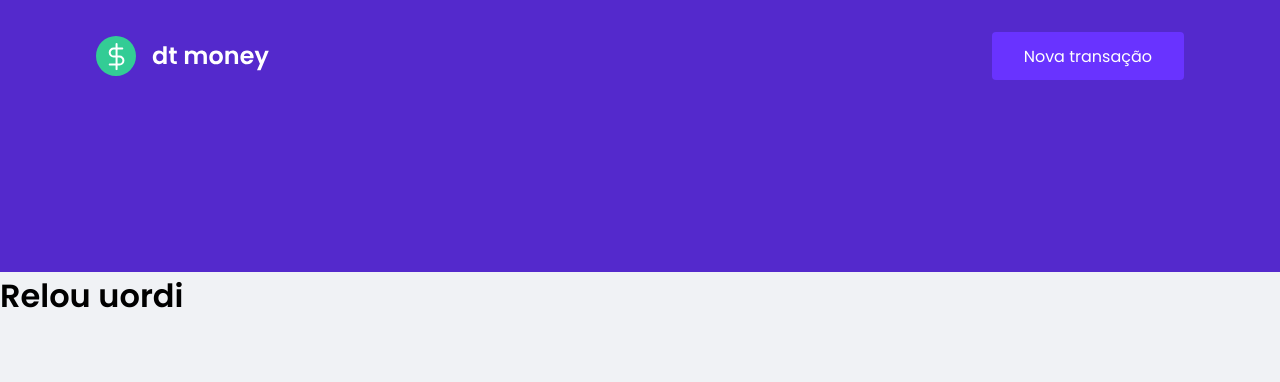
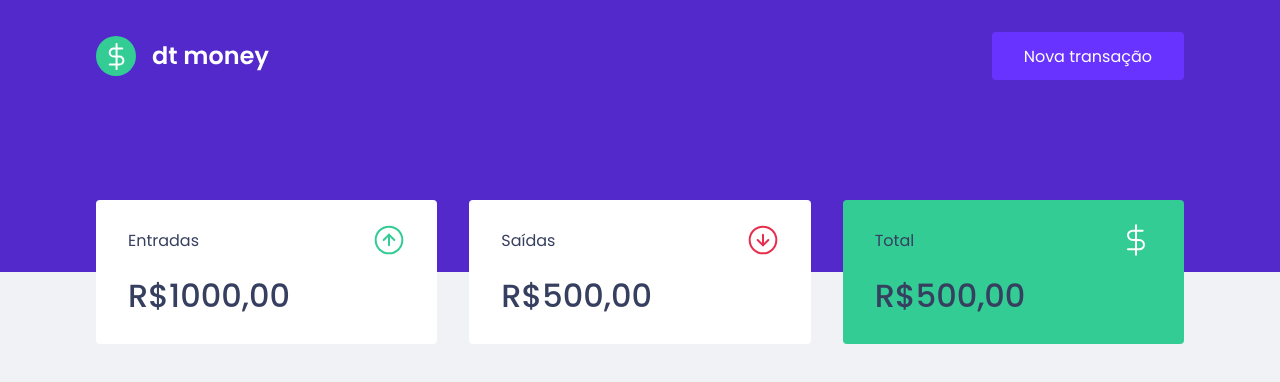
Before and after one commit to patrickmaciel/reactjs-estudo-comentado, a React (Create React App) app: page / in a window 1280 px wide. Shown: the top 382 px of the page. Built offline with nearby package versions, Linux system fonts and the light colour scheme.

Commit message:
styling summary

```diff
--- a/public/index.html
+++ b/public/index.html
@@ -11,7 +11,7 @@
     <title>dtmoney</title>
 
     <!-- import do html -->
-    <link href="https://fonts.googleapis.com/css2?family=Poppins:wght@400;600&display=swap" rel="stylesheet">
+    <link href="https://fonts.googleapis.com/css2?family=Poppins:wght@400;500;600&display=swap" rel="stylesheet">
   </head>
   <body>
     <noscript>You need to enable JavaScript to run this app.</noscript>
--- a/src/App.tsx
+++ b/src/App.tsx
@@ -1,3 +1,4 @@
+import { Dashboard } from "./components/Dashboard";
 import { Header } from "./components/Header";
 
 // basta importar o arquivo css normalmente, caso não use styled-components
@@ -18,9 +19,9 @@
 export function App() {
   return (
     <>
-      <Header></Header>
+      <Header />
+      <Dashboard />
       <GlobalStyle />
-      <h1>Relou uordi</h1>
     </>
   );
 }
--- /dev/null
+++ b/src/components/Dashboard/index.tsx
@@ -0,0 +1,10 @@
+import { Summary } from "../Summary";
+import { Container } from "./styles";
+
+export function Dashboard() {
+  return (
+    <Container>
+      <Summary />
+    </Container>
+  );
+}
--- /dev/null
+++ b/src/components/Dashboard/styles.ts
@@ -0,0 +1,7 @@
+import styled from "styled-components";
+
+export const Container = styled.main`
+  max-width: 1120px;
+  margin: 0 auto;
+  padding: 2.5rem 1rem;
+`;
--- /dev/null
+++ b/src/components/Summary/index.tsx
@@ -0,0 +1,34 @@
+import { Container } from "./styles";
+import incomeImg from "../../assets/income.svg";
+import outcomeImg from "../../assets/outcome.svg";
+import totalImg from "../../assets/total.svg";
+
+export function Summary() {
+  return (
+    <Container>
+      <div>
+        <header>
+          <p>Entradas</p>
+          <img src={incomeImg} alt="Entradas" />
+        </header>
+        <strong>R$1000,00</strong>
+      </div>
+
+      <div>
+        <header>
+          <p>Saídas</p>
+          <img src={outcomeImg} alt="Saídas" />
+        </header>
+        <strong>R$500,00</strong>
+      </div>
+
+      <div className='highlight-background'>
+        <header>
+          <p>Total</p>
+          <img src={totalImg} alt="Total" />
+        </header>
+        <strong>R$500,00</strong>
+      </div>
+    </Container>
+  )
+}
--- /dev/null
+++ b/src/components/Summary/styles.ts
@@ -0,0 +1,33 @@
+import styled from 'styled-components';
+
+export const Container = styled.div`
+  display: grid;
+  grid-template-columns: repeat(3, 1fr);
+  gap: 2rem;
+  margin-top: -7rem;
+
+  div {
+    background: var(--shape);
+    padding: 1.5rem 2rem;
+    border-radius: 0.25rem;
+    color: var(--text-title);
+
+    header {
+      display: flex;
+      align-items: center;
+      justify-content: space-between;
+    }
+
+    strong {
+      display: block;
+      margin-top: 1rem;
+      font-size: 2rem;
+      line-height: 3rem;
+      font-weight: 500;
+    }
+
+    &.highlight-background {
+      background: var(--green);
+    }
+  }
+`;
--- a/src/styles/global.ts
+++ b/src/styles/global.ts
@@ -6,7 +6,7 @@
         --background-dark: #2c3e50;
 
         --red: #e52e4d;
-        --green: #2ecc71;
+        --green: #33cc95;
         --yellow: #f1c40f;
         --blue: #5429cc;
         --blue-light: #6933ff;
```
